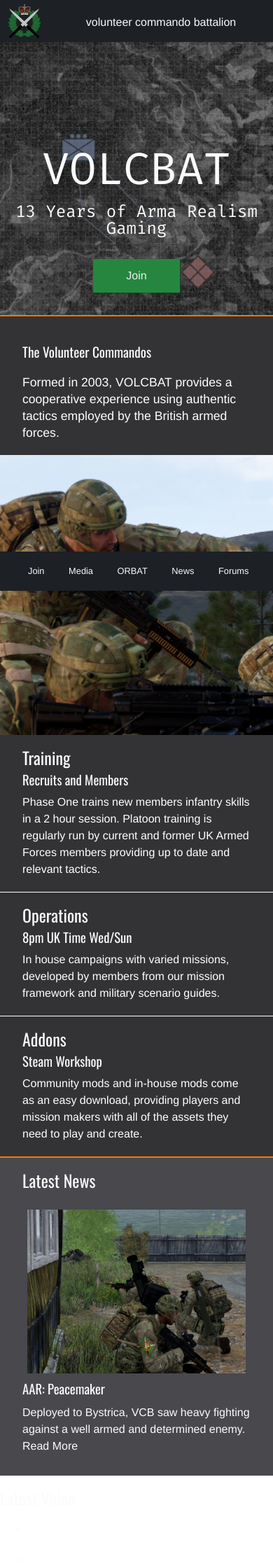
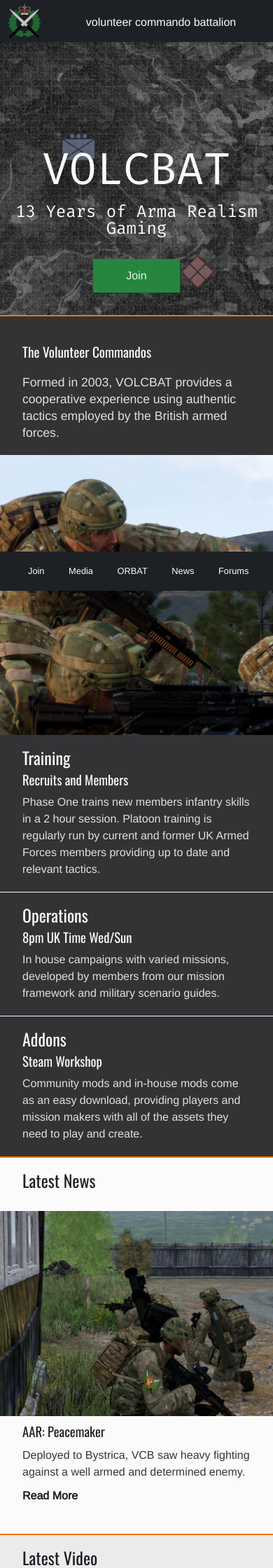
Before and after one commit to cmbunit01/cmbunit01.github.io, a PHP site: page / in a window 390 px wide. Shown: the top 2240 px of the page at 70% size. Run offline with PHP 8.4, Linux system fonts and the light colour scheme.

Commit message:
Updated CSS, added video container.
Updated CSS to style news/video section and footer. Added YouTube
embedded video container with responsive wrapper.

```diff
--- a/css/style.css
+++ b/css/style.css
@@ -33,10 +33,19 @@
 
 }
 
+p
+{
+
+  color: #E0E0E0;
+
+}
+
 .navmenu
 {
 
   width: 100%;
+  position: fixed;
+  z-index: 1000;
 
 }
 
@@ -48,7 +57,6 @@
   margin: 0;
   padding: 0;
   background-color: #1D2025;
-  z-index: 1000;
   list-style: none;
   display: flex;
   position: fixed;
@@ -98,6 +106,7 @@
   left: 0;
   background-color: #1D2025;
 
+
 }
 
 .navbar ul
@@ -130,7 +139,7 @@
   height: 400px;
   position: relative;
   border-bottom: 2px solid #F67604;
-  background-image: url('../images/cover-smart.png');
+  background-image: url('../images/cover-smart-3x.png');
   background-size:cover;
 
 }
@@ -208,7 +217,7 @@
 
   width: 100%;
   height: 400px;
-  background-image: url('../images/top-smart.png');
+  background-image: url('../images/top-smart-3x.png');
   background-size: cover;
 
 }
@@ -243,7 +252,6 @@
 {
 
  margin: 0 32px;
- color: white;
 
 }
 
@@ -252,7 +260,7 @@
 
   padding: 20px 0;
   background-color: #333336;
-  border-bottom: 1px solid white;
+  border-bottom: 1px solid #FBFBFB;
 
 }
 
@@ -263,9 +271,10 @@
 
 }
 
-aside.newsfeed h1
+aside.newsfeed h1, aside.videofeed h1, aside.videofeed h2
 {
 
+  color: #1D2025;
   margin: 0;
   margin-left: 32px;
   padding-top: 20px;
@@ -273,18 +282,42 @@
 
 }
 
+aside.videofeed h2
+{
+
+  padding: 10px 0;
+  font-size: 1.2em;
+
+}
+
+aside.newsfeed a, aside.videofeed a
+{
+
+  color: #1D2025;
+
+}
+
 aside.newsfeed
 {
 
+  background-color: #FBFBFB;
+  border-bottom: 2px solid #F67604;
+  /*background-color: #48484D;*/
 
-  background-color: #48484D;
+}
+
+aside.videofeed
+{
+
+  background-color: #EBEBEB;
+  padding-bottom: 32px;
 
 }
 
 aside.newsfeed article
 {
 
-  padding: 30px 0;
+  padding: 32px 0;
 
 }
 
@@ -294,7 +327,7 @@
 
   margin: 0 auto;
   display: block;
-  width: 80%;
+  width: 100%;
   height: auto;
 
 }
@@ -308,27 +341,94 @@
 
 }
 
-aside.newsfeed article main p
+aside.newsfeed article main p, aside.videofeed p
 {
 
-  margin: 0;
-  margin-left: 32px;
+  color: #323740;
+  margin: 0 32px;
   padding: 0;
 
 }
 
-aside.newsfeed article main a.readmore
+aside.newsfeed article main p.readmore
 {
 
-  margin: 0;
-  margin-left: 32px;
-  padding: 10px 0;
+  font-weight: bold;
+  margin: 10px 32px;
+
+}
+
+.videoWrapper
+{
+
+  margin-top: 10px;
+  margin-bottom: 10px;
+  position: relative;
+  padding-bottom: 56.25%;
+  padding-top: 25px;
+  height: 0;
+
+}
+
+.videoWrapper iframe
+{
+
+  position: absolute;
+  top: 0;
+  left: 0;
+  width: 100%;
+  height: 100%;
 
 }
 
 footer
 {
 
+  margin: 0;
+  padding: 10px 32px;
+  background-color: #333336;
   margin-bottom: 60px;
+  box-shadow: 0px 500px 0px 500px #333336;
 
 }
+
+footer h1
+{
+
+  margin: 10px 0;
+  font-size: 1.4em;
+  font-weight: normal;
+
+}
+
+footer h2
+{
+
+  margin: 10px 0;
+  font-size: 1.2em;
+
+}
+
+footer p
+{
+
+  margin: 2px 0;
+  font-size: 0.8em;
+
+}
+
+footer ul.social
+{
+
+  margin: 10px 0;
+  padding: 0;
+  list-style: none;
+
+}
+
+footer ul.social li
+{
+
+  font-size: 1em;
+
+}
--- a/index.html
+++ b/index.html
@@ -3,7 +3,7 @@
 <meta charset="utf-8">
 <meta name="viewport" content="width=device-width">
 
-<link rel="stylesheet" href="css/style.css" type="text/css">
+<link rel="stylesheet" href="css/style.css?v=0.1" type="text/css">
 <link rel="stylesheet" href="css/vcb-buttons.css" type="text/css">
 
 <!-- Google Fonts -->
@@ -121,30 +121,25 @@
           Deployed to Bystrica, VCB saw heavy fighting against a well
           armed and determined enemy.
         </p>
-        <a class="readmore" href="#">Read More</a>
+        <p class="readmore"><a href="#">Read More</a></p>
       </main>
 
     </article>
 
   </aside>
 
-  <aside>
+  <aside class="videofeed">
     <h1><a href="#">Latest Video</a></h1>
-    <div></div>
-    <ul>
-      <li>
-        <div></div>
-      </li>
-
-      <li>
-        <div></div>
-      </li>
-
-      <li>
-        <div></div>
-      </li>
-
-    </ul>
+    <h2>BMP Ambush</h2>
+    <div class="videoWrapper">
+      <iframe   width="560"
+                height="315"
+                src="https://www.youtube.com/embed/c8vulxllBrQ?rel=0&amp;showinfo=0;&amp;wmode=transparent"
+                frameborder="0"
+                allowfullscreen>
+      </iframe>
+    </div>
+    <p>2 Section ambushes and assaults through BMP flank attack.</p>
   </aside>
 
 </main>
@@ -164,11 +159,10 @@
     trademarks of Bohemia Interactive a.s.
   </p>
 
-  <ul>
+  <ul class="social">
     <li>Facebook</li>
     <li>Twitter</li>
     <li>YouTube</li>
   </ul>
 
-
 </footer>
```
